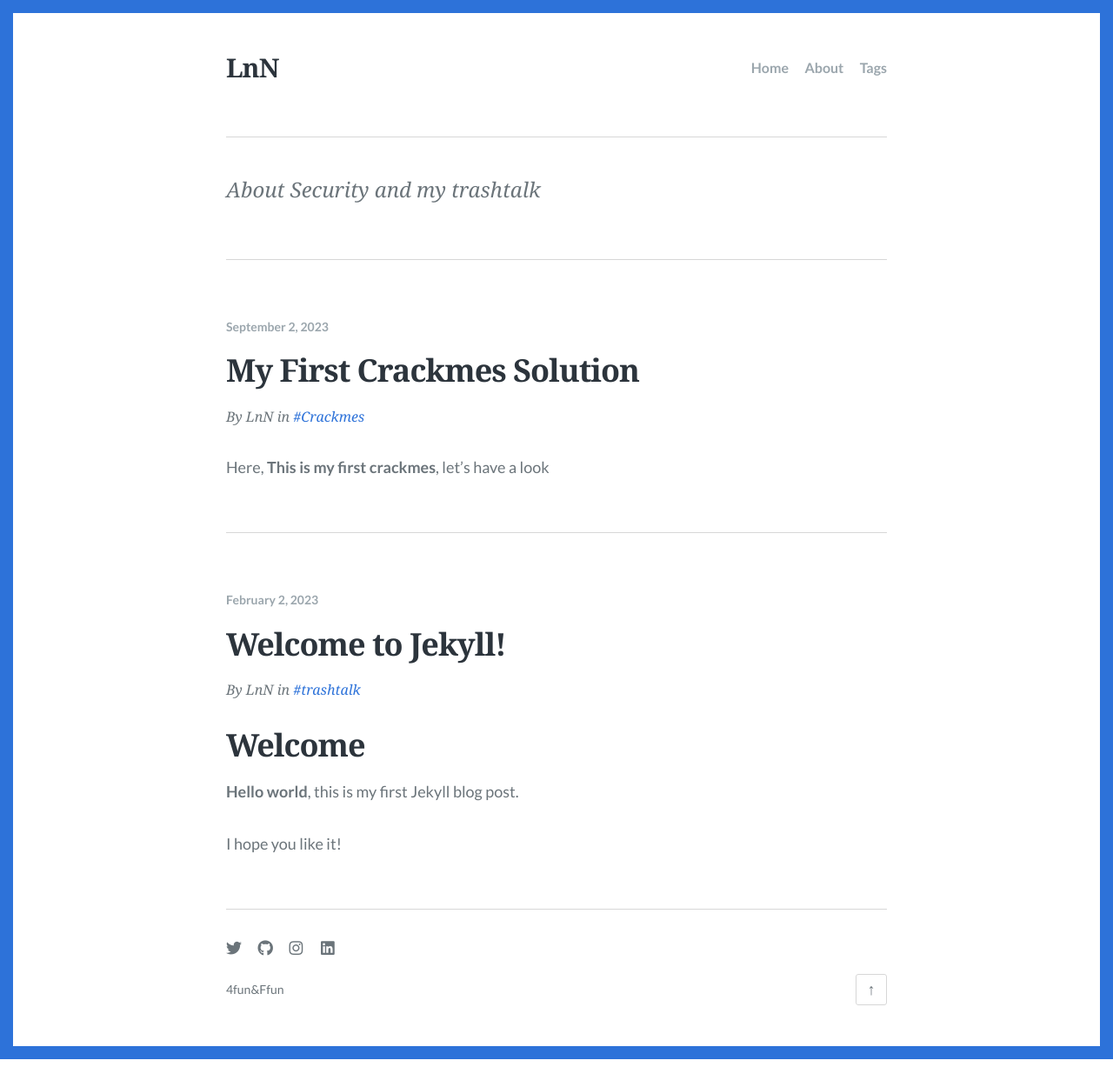
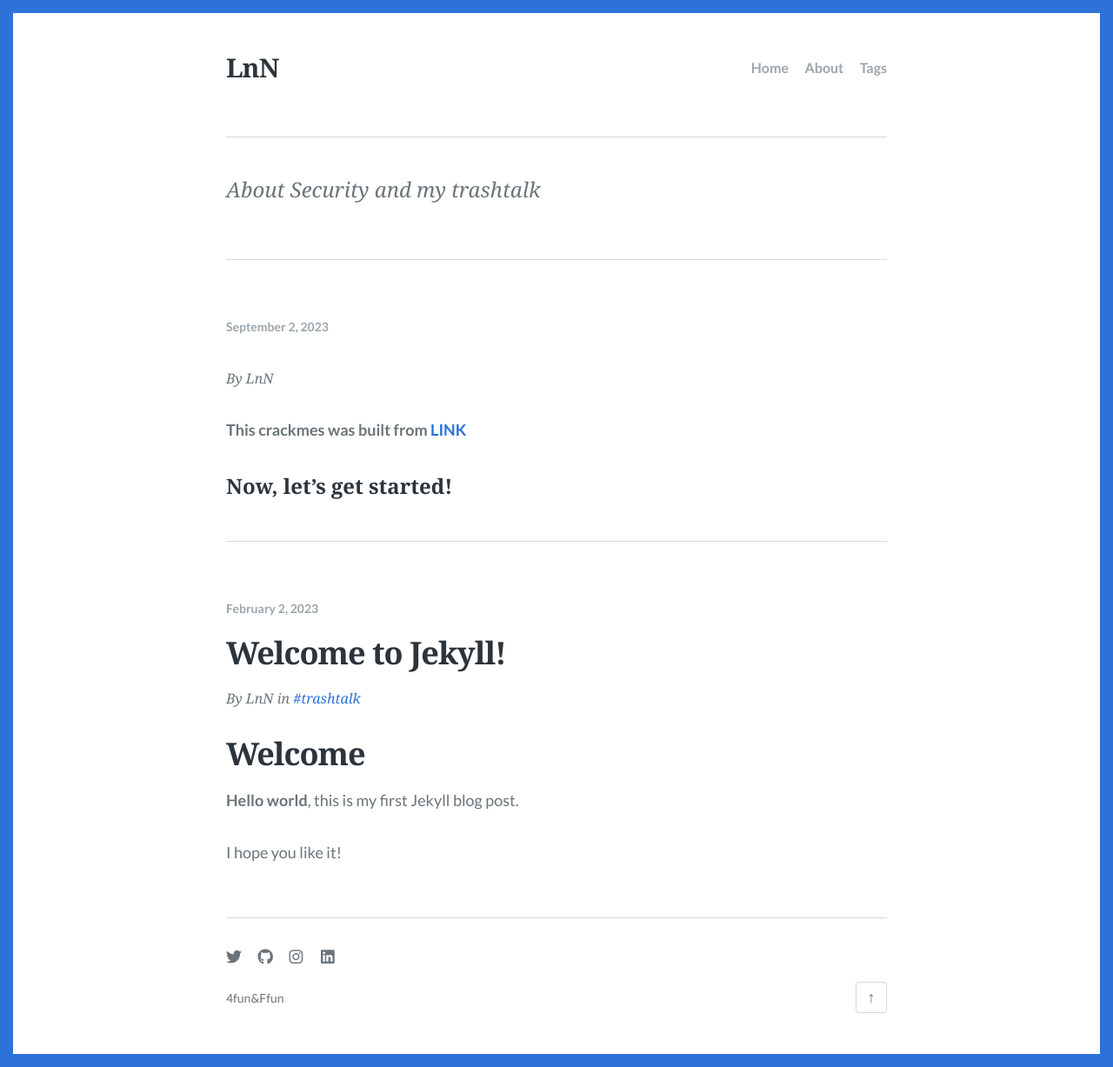
Before and after one commit to lnn2204/lnn2204.github.io, a Jekyll site: the page built from index.html, in a window 1280 px wide. Shown: the whole page at 87% size. Built offline with Jekyll 4.4.1, drawn with Linux system fonts in a browser that asks for light colours; some web fonts are replaced; the list of posts is cut into pages by our own code.

Commit message:
Update 2023-09-02-My-First-Crackmes-Solution.md

```diff
--- a/_posts/2023-09-02-My-First-Crackmes-Solution.md
+++ b/_posts/2023-09-02-My-First-Crackmes-Solution.md
@@ -1,10 +1,11 @@
 ---
 layout: post
-title: "My First Crackmes Solution"
-description: "This is my first crackmes"
+title: "FirstCrackMen"
+description: "This is for begginers. To use it, open cmd and the write "FirstCrackMe ""
 date: 2023-09-02
 tags: Crackmes
-permalink: /crackmes/12398791283
+permalink: /crackmes/64ee0f7fd931496abf909393
 ---
 
-Here, **This is my first crackmes**, let's have a look
+**This crackmes was built from [LINK](https://crackmes.one/crackme/64ee0f7fd931496abf909393)**
+### Now, let's get started!
```
